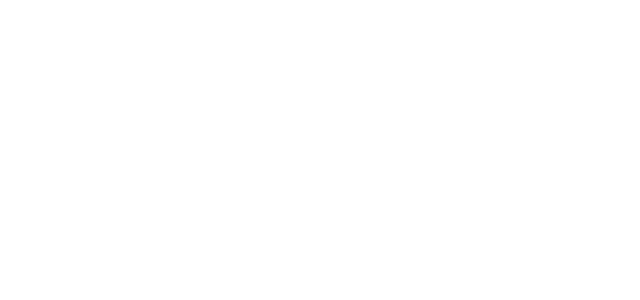
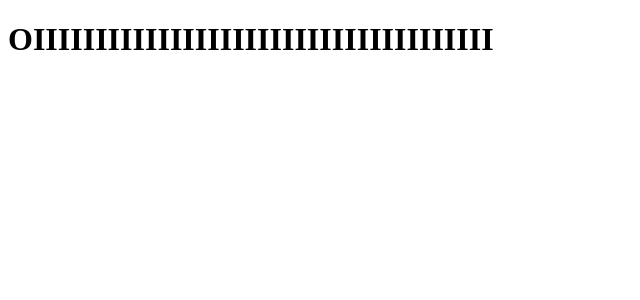
Before and after one commit to gi-lais/my-test-products, a React (Vite) app: page /products in a window 1280 px wide. Before the commit this address had no page. Shown: the top 300 px of the page, without its empty margins (0-640 px from the left). Built offline with nearby package versions, Linux system fonts and the light colour scheme.

Commit message:
🚧✨ (src/pages/Products): Criando pagina de Produtos e rota

```diff
--- /dev/null
+++ b/src/pages/Products/Products.tsx
@@ -0,0 +1,4 @@
+const Products = () => {
+  return <h1>OIIIIIIIIIIIIIIIIIIIIIIIIIIIIIIIIIIIII</h1>;
+};
+export default Products;
--- a/src/routes/index.tsx
+++ b/src/routes/index.tsx
@@ -1,10 +1,12 @@
-import { BrowserRouter, Routes, Route } from 'react-router-dom';
-import Auth from '../pages/Auth/Auth';
+import { BrowserRouter, Routes, Route } from "react-router-dom";
+import Auth from "../pages/Auth/Auth";
+import Products from "../pages/Products/Products";
 
 export const AppRoutes = () => (
   <BrowserRouter>
     <Routes>
       <Route path="/" element={<Auth />} />
+      <Route path="/products" element={<Products />} />
     </Routes>
   </BrowserRouter>
 );
```
